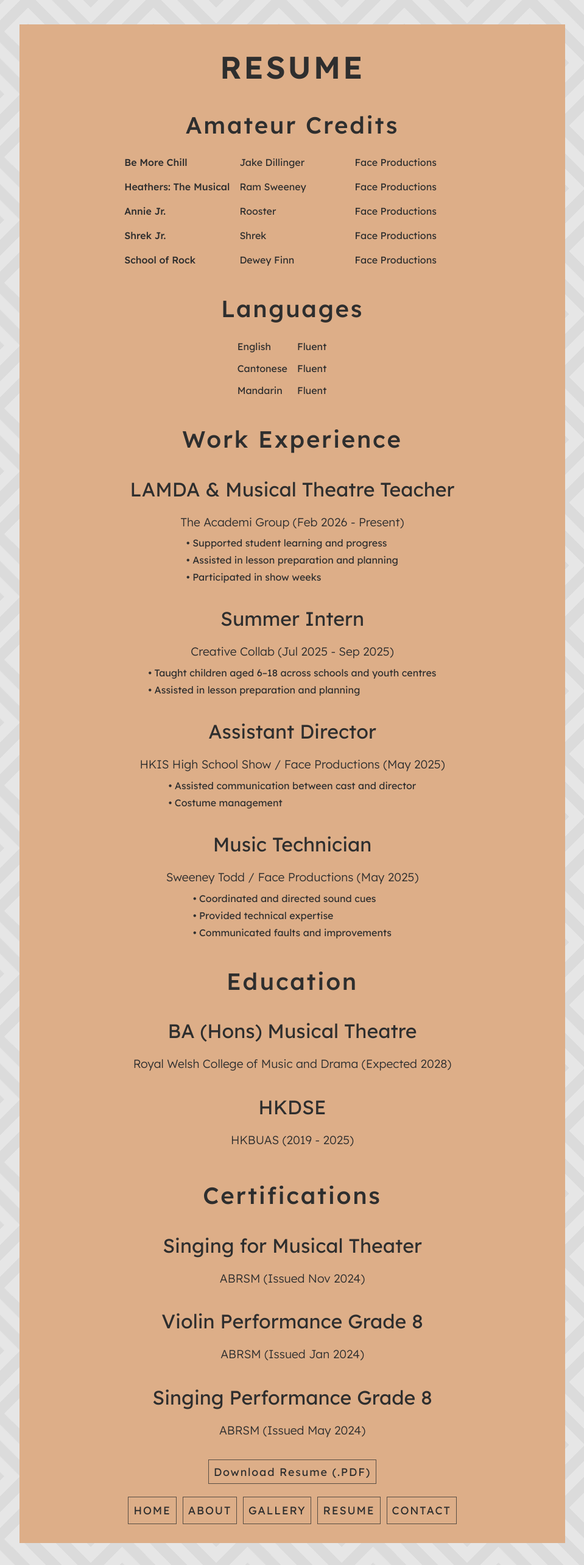
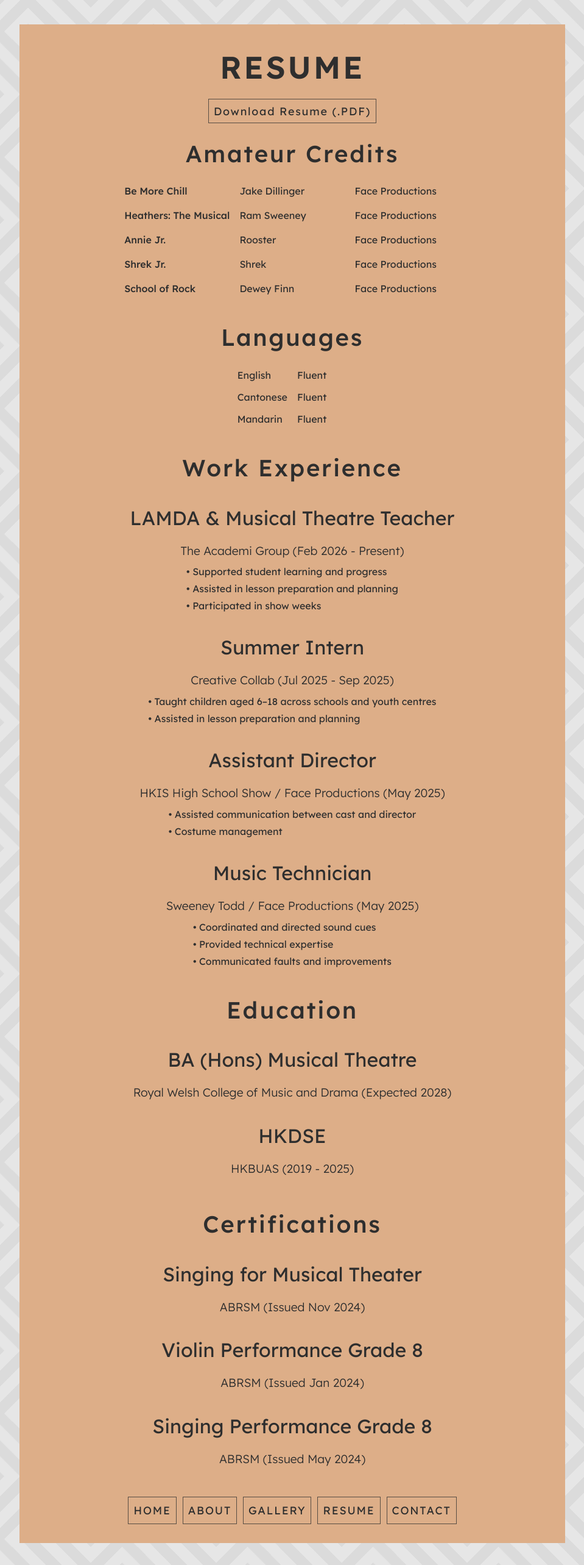
Before and after one commit to laisammy/portfoliowch, a React (Vite) app: page /resume in a window 1280 px wide. Shown: the top 2566 px of the page at 61% size, without its empty margins (160-1119 px from the left). Built offline with nearby package versions, Linux system fonts and the light colour scheme.

Commit message:
Moved download button to the top on Resume page

```diff
--- a/src/resume.jsx
+++ b/src/resume.jsx
@@ -10,6 +10,16 @@ export default function Resume() {
                     <h1 className="text-[clamp(2rem,4vw,3.5rem)] font-semibold tracking-[0.07em] flex justify-center mb-5 text-center">
                         RESUME
                     </h1>
+
+                    <div className="mb-5">
+                        <a
+                            href="public/JACOBWONG_CV.pdf"
+                            download
+                            className="outline-1 outline-text/75 p-2 font-normal tracking-widest hover:bg-hover text-[clamp(0.9rem,1.4vw,1.2rem)]"
+                        >
+                            Download Resume (.PDF)
+                        </a>
+                    </div>
 
                     <h1 className="text-[clamp(1.8rem,3vw,2.5rem)] font-medium tracking-[0.07em] p-2 text-center">
                         Amateur Credits
@@ -186,16 +196,6 @@ export default function Resume() {
                         </section>
                     </div>
 
-                    <div className="mt-5">
-                        <a
-                            href="public/JACOBWONG_CV.pdf"
-                            download
-                            className="outline-1 outline-text/75 p-2 font-normal tracking-widest hover:bg-hover text-[clamp(0.9rem,1.4vw,1.2rem)]"
-                        >
-                            Download Resume (.PDF)
-                        </a>
-                    </div>
-
                     <div id="Navigation" className="mt-7 flex flex-wrap gap-3 text-[clamp(0.9rem,1.4vw,1.2rem)]">
                         <Link to="/" className="outline-1 outline-text/75 p-2 tracking-widest hover:bg-hover">
                             HOME
```
